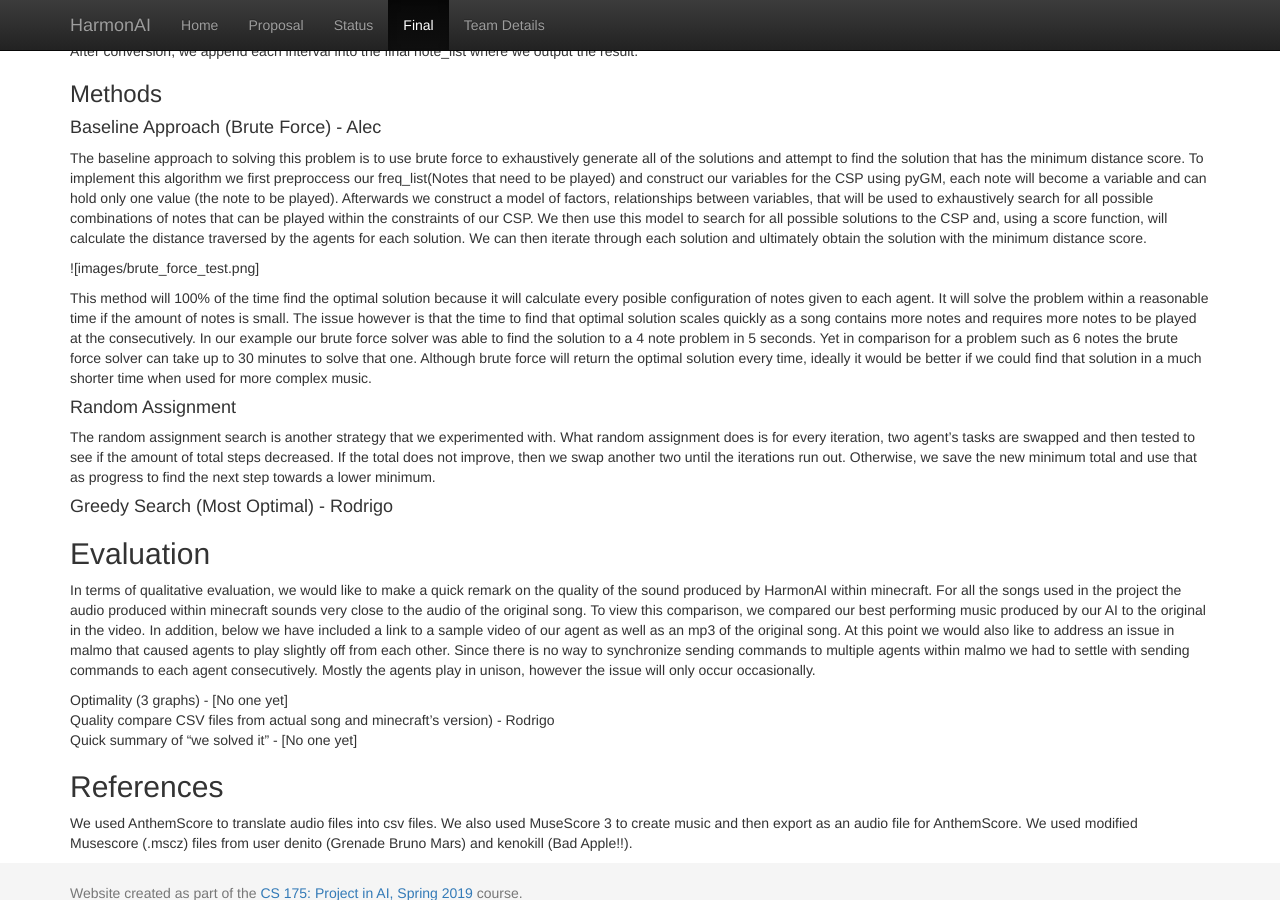
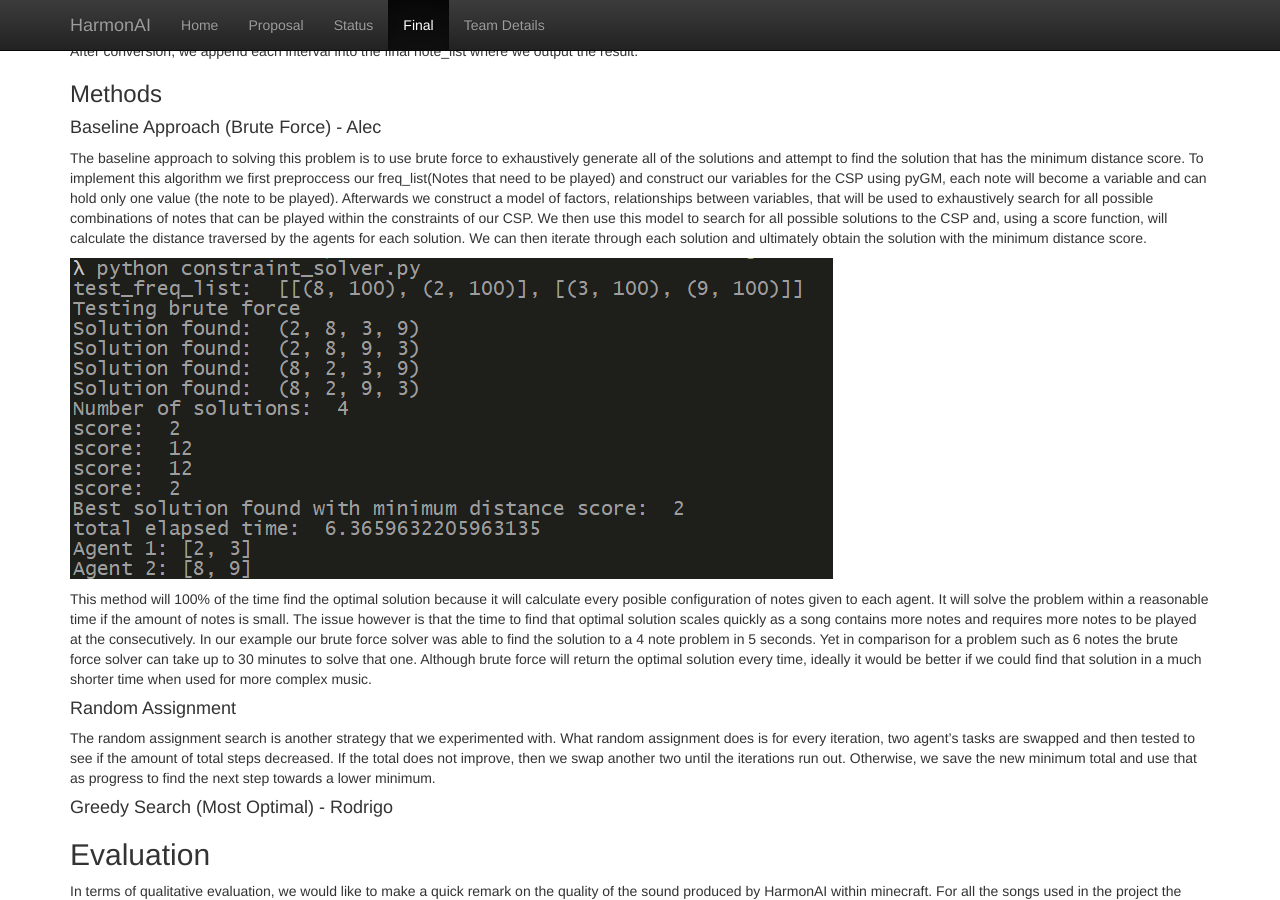
Before and after one commit to AlecJacksonE/HarmonAI, a Jekyll site: the page built from docs/final.md, in a window 1280 px wide and 900 px high, scrolled down 4042 px. Built offline with Jekyll 4.4.1, drawn with Linux system fonts in a browser that asks for light colours; our own code applies the rules of GitHub Pages for plain Markdown files.

Commit message:
Update final.md

```diff
--- a/docs/final.md
+++ b/docs/final.md
@@ -41,7 +41,7 @@ After conversion, we append each interval into the final note_list where we outp
 
 The baseline approach to solving this problem is to use brute force to exhaustively generate all of the solutions and attempt to find the solution that has the minimum distance score. To implement this algorithm we first preproccess our freq_list(Notes that need to be played) and construct our variables for the CSP using pyGM, each note will become a variable and can hold only one value (the note to be played). Afterwards we construct a model of factors, relationships between variables, that will be used to exhaustively search for all possible combinations of notes that can be played within the constraints of our CSP. We then use this model to search for all possible solutions to the CSP and, using a score function, will calculate the distance traversed by the agents for each solution. We can then iterate through each solution and ultimately obtain the solution with the minimum distance score.
 
-![images/brute_force_test.png]
+![](images/brute_force_test.png)
 
 This method will 100% of the time find the optimal solution because it will calculate every posible configuration of notes given to each agent. It will solve the problem within a reasonable time if the amount of notes is small. The issue however is that the time to find that optimal solution scales quickly as a song contains more notes and requires more notes to be played at the consecutively. In our example our brute force solver was able to find the solution to a 4 note problem in 5 seconds. Yet in comparison for a problem such as 6 notes the brute force solver can take up to 30 minutes to solve that one. Although brute force will return the optimal solution every time, ideally it would be better if we could find that solution in a much shorter time when used for more complex music.
 
```
